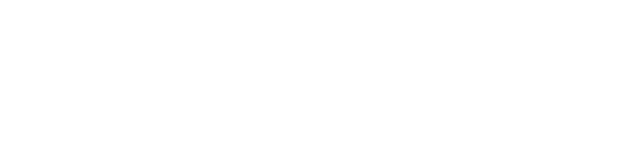
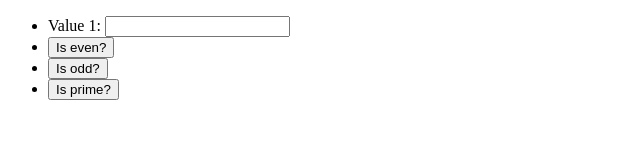
Before and after one commit to jbilski-kaliop/zsa-ppgr3-pp2, a website built with Vite: page index.html in a window 1280 px wide. Shown: the whole page, without its empty margins (0-640 px from the left). Built offline with nearby package versions, Linux system fonts and the light colour scheme.

Commit message:
Added App class and UI with is even action implementation.

```diff
--- a/index.html
+++ b/index.html
@@ -7,7 +7,31 @@
     <title>hello-ts</title>
   </head>
   <body>
-    <div id="app"></div>
+    <div id="app">
+      <form>
+        <ul>
+          <li>
+            <label for="val1">Value 1: </label>
+            <input type="text" name="val1" id="val1" />
+          </li>
+          <li>
+            <button type="button" id="actionIsEven">
+              Is even?
+            </button>
+          </li>
+          <li>
+            <button type="button" id="actionIsOdd">
+              Is odd?
+            </button>
+          </li>
+          <li>
+            <button type="button" id="actionIsPrime">
+              Is prime?
+            </button>
+          </li>
+        </ul>
+      </form>
+    </div>
     <script type="module" src="/src/main.ts"></script>
   </body>
 </html>
--- /dev/null
+++ b/src/app.ts
@@ -0,0 +1,23 @@
+import { isEven } from "./lib/math";
+
+class App {
+  public run() {
+    const actionIsEvenEl = document.getElementById("actionIsEven");
+    if (actionIsEvenEl) {
+      actionIsEvenEl.addEventListener("click", () => {
+        const valueEl = document.getElementById("val1") as HTMLInputElement;
+        if (valueEl) {
+          const value = parseInt(valueEl.value.trim());
+          if (!isNaN(value)) {
+            console.log(`Value ${value} even: ${isEven(value)}`);
+          }
+        }
+      });
+    }
+
+    //   const actionIsOddEl = document.getElementById("actionIsOdd");
+    //   const actionIsPrimeEl = document.getElementById("actionIsPrime");
+  }
+}
+
+export default App;
--- a/src/main.ts
+++ b/src/main.ts
@@ -1,4 +1,4 @@
-import { max, isPrime } from "./lib/math";
+import App from "./app";
 
-console.log(max(5, 10, 15));
-console.log(isPrime(13));
+const app = new App();
+app.run();
```
